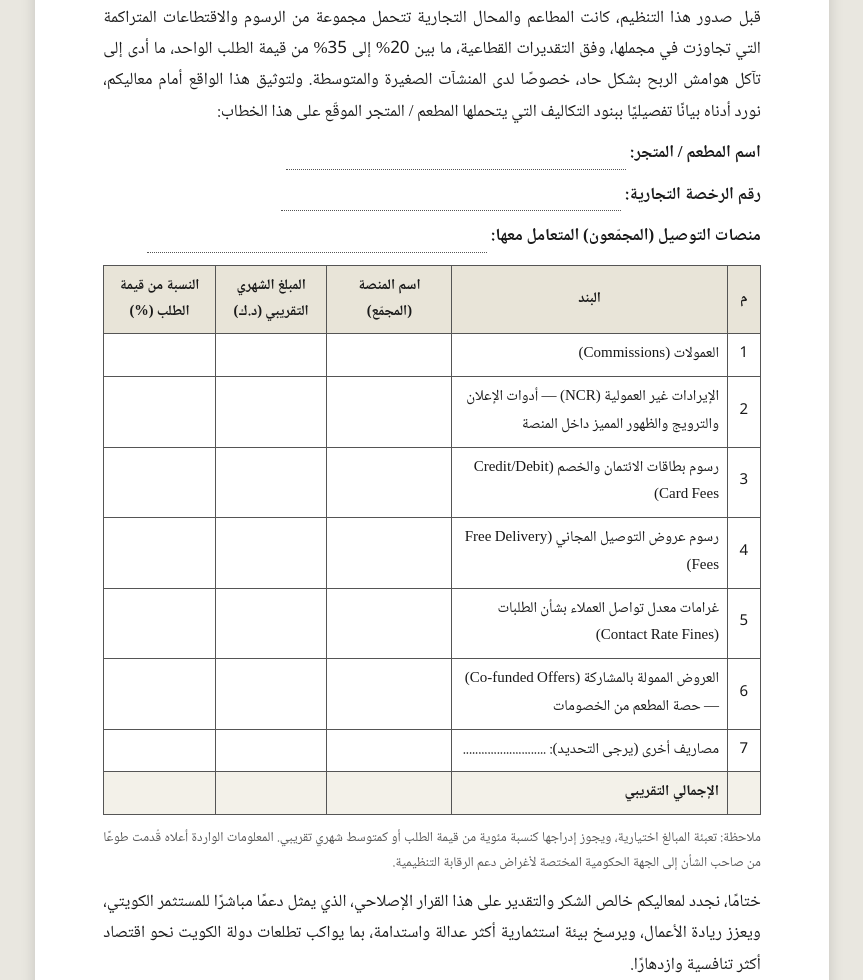
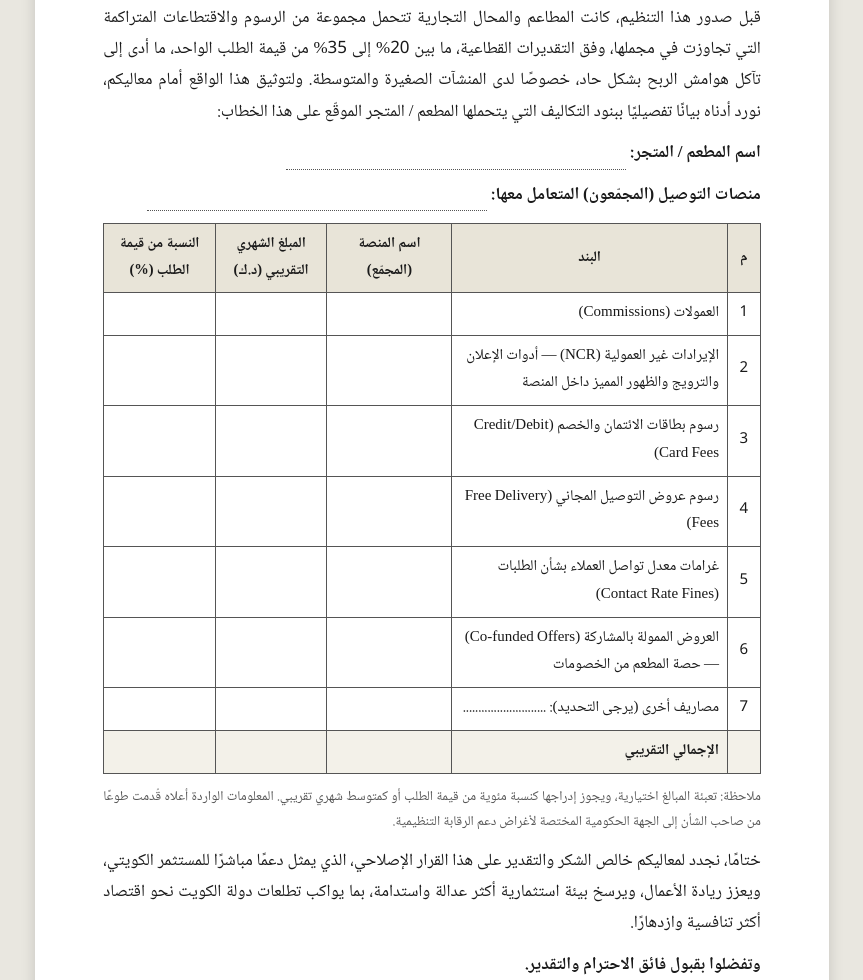
Before and after one commit to dohan9319-ai/Shukran_campaign, a website: page letter.html in a window 1280 px wide. Shown: the part 1169-2149 px from the top of the page, without its empty margins (208-1071 px from the left). Drawn offline with Linux system fonts and the light colour scheme.

Commit message:
Update letter.html

```diff
--- a/letter.html
+++ b/letter.html
@@ -121,7 +121,6 @@
   <p>قبل صدور هذا التنظيم، كانت المطاعم والمحال التجارية تتحمل مجموعة من الرسوم والاقتطاعات المتراكمة التي تجاوزت في مجملها، وفق التقديرات القطاعية، ما بين 20% إلى 35% من قيمة الطلب الواحد، ما أدى إلى تآكل هوامش الربح بشكل حاد، خصوصًا لدى المنشآت الصغيرة والمتوسطة. ولتوثيق هذا الواقع أمام معاليكم، نورد أدناه بيانًا تفصيليًا ببنود التكاليف التي يتحملها المطعم / المتجر الموقّع على هذا الخطاب:</p>
 
   <div class="field">اسم المطعم / المتجر: <span class="line"></span></div>
-  <div class="field">رقم الرخصة التجارية: <span class="line"></span></div>
   <div class="field">منصات التوصيل (المجمّعون) المتعامل معها: <span class="line"></span></div>
 
   <table>
```
